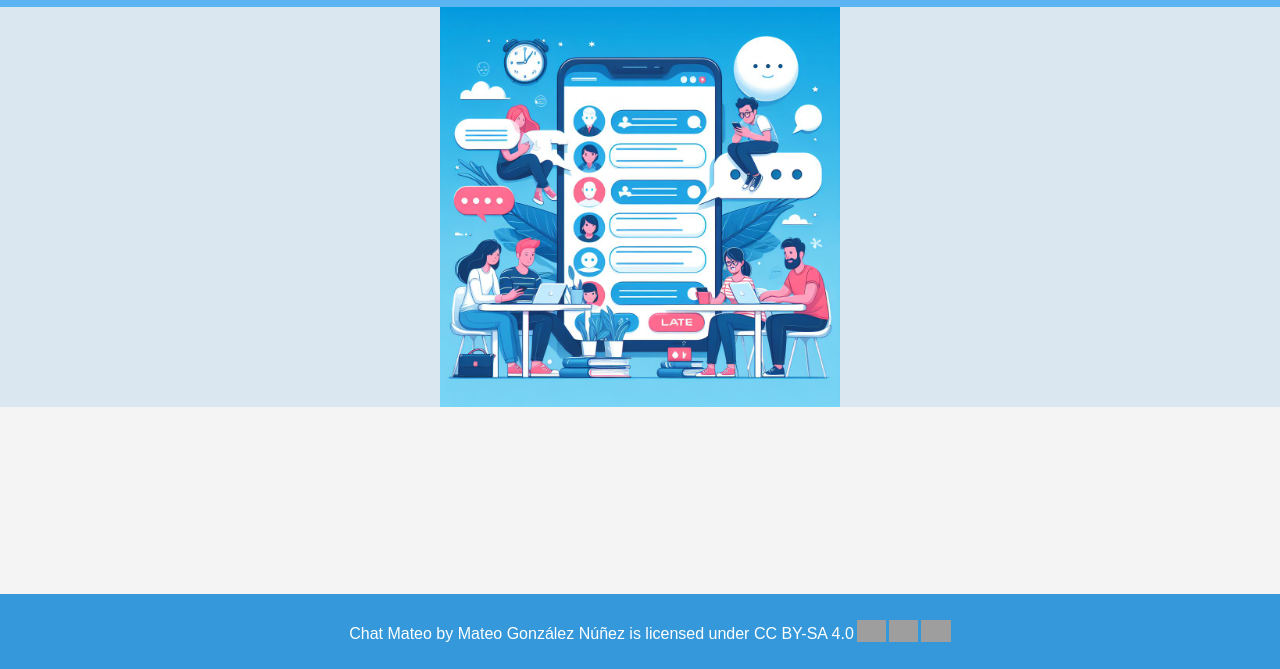
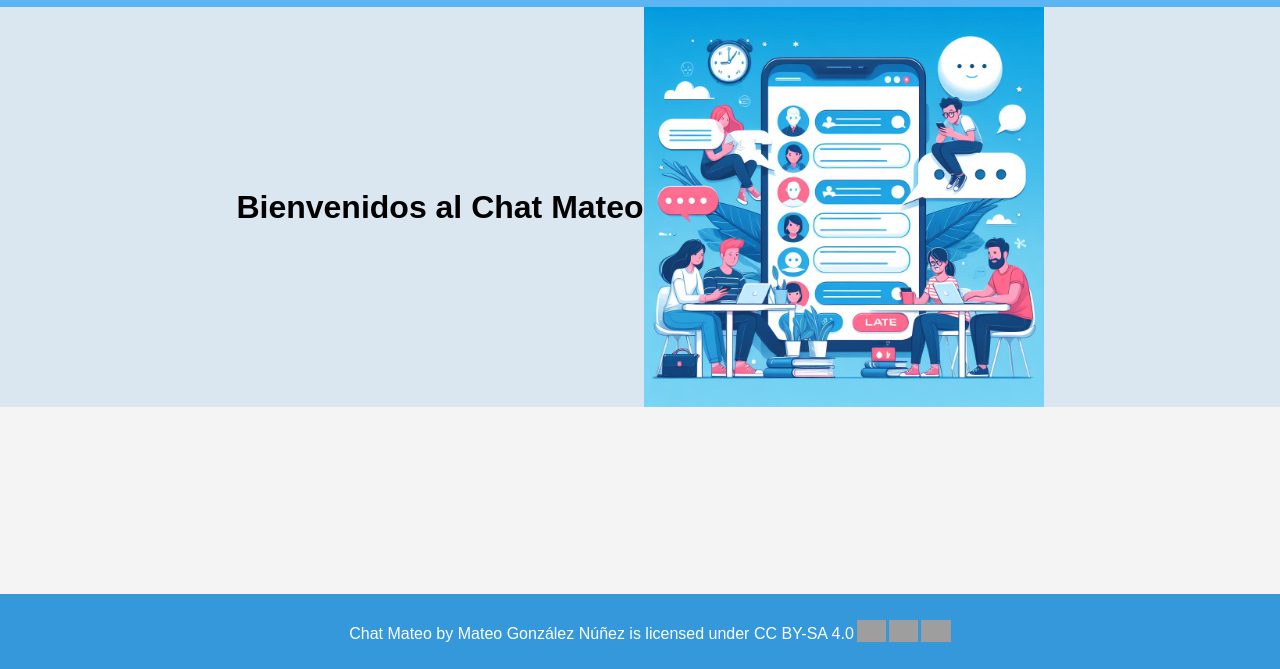
Before and after one commit to Matuly2/EjercicioSocketDefinitivo, a website: page public/index.html in a window 1280 px wide. Shown: the part 131-800 px from the top of the page. Drawn offline with Linux system fonts and the light colour scheme; grey boxes are pictures that could not be loaded.

Commit message:
cambios2

```diff
--- a/public/index.html
+++ b/public/index.html
@@ -21,7 +21,7 @@
             <a href="/registro">Registro</a>
     </nav>
     <main>
-        <h1></h1>
+        <h1>Bienvenidos al Chat Mateo</h1>
         <img src="img/index.jpg" alt="imagen">
     </main>
 
```
